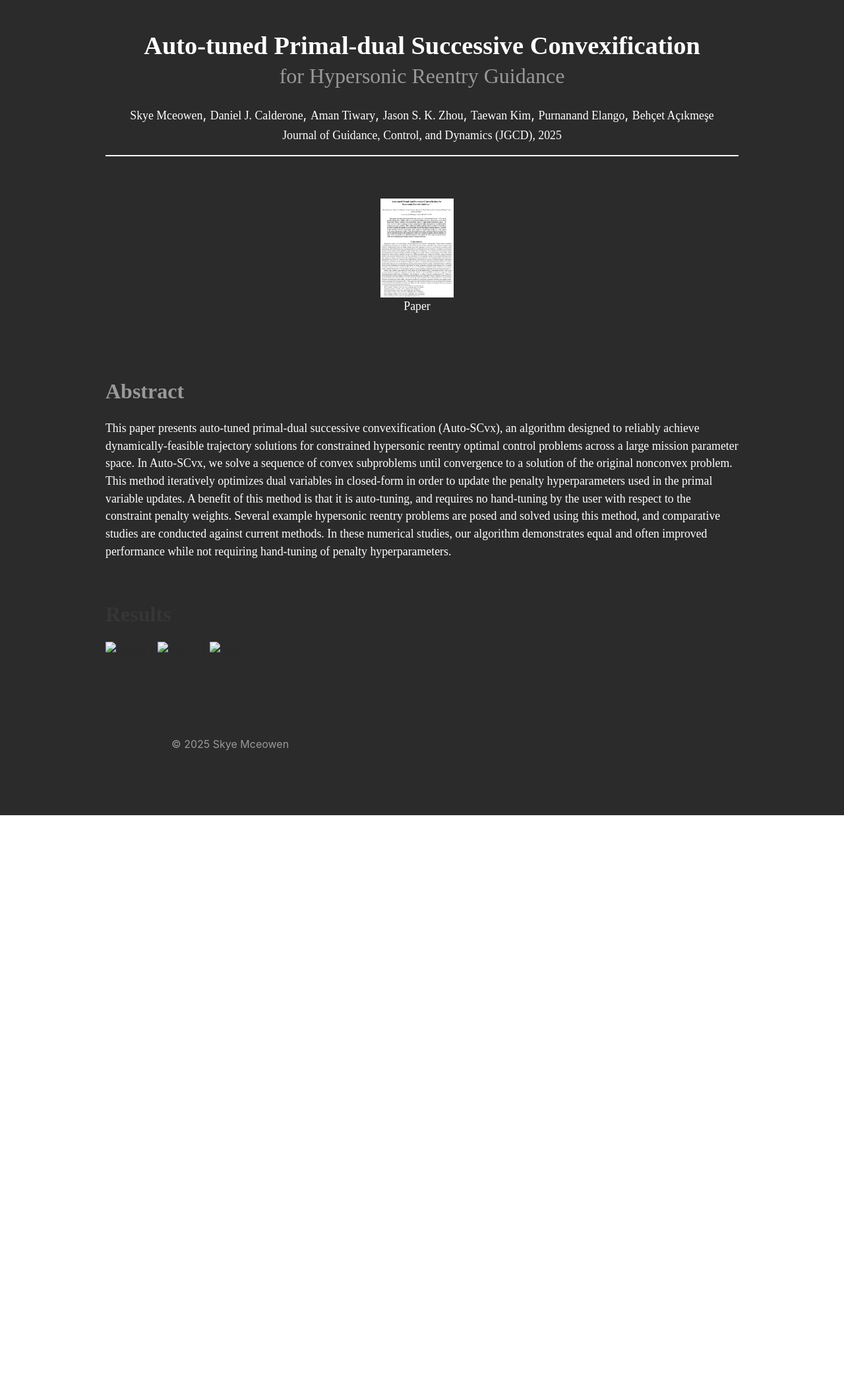
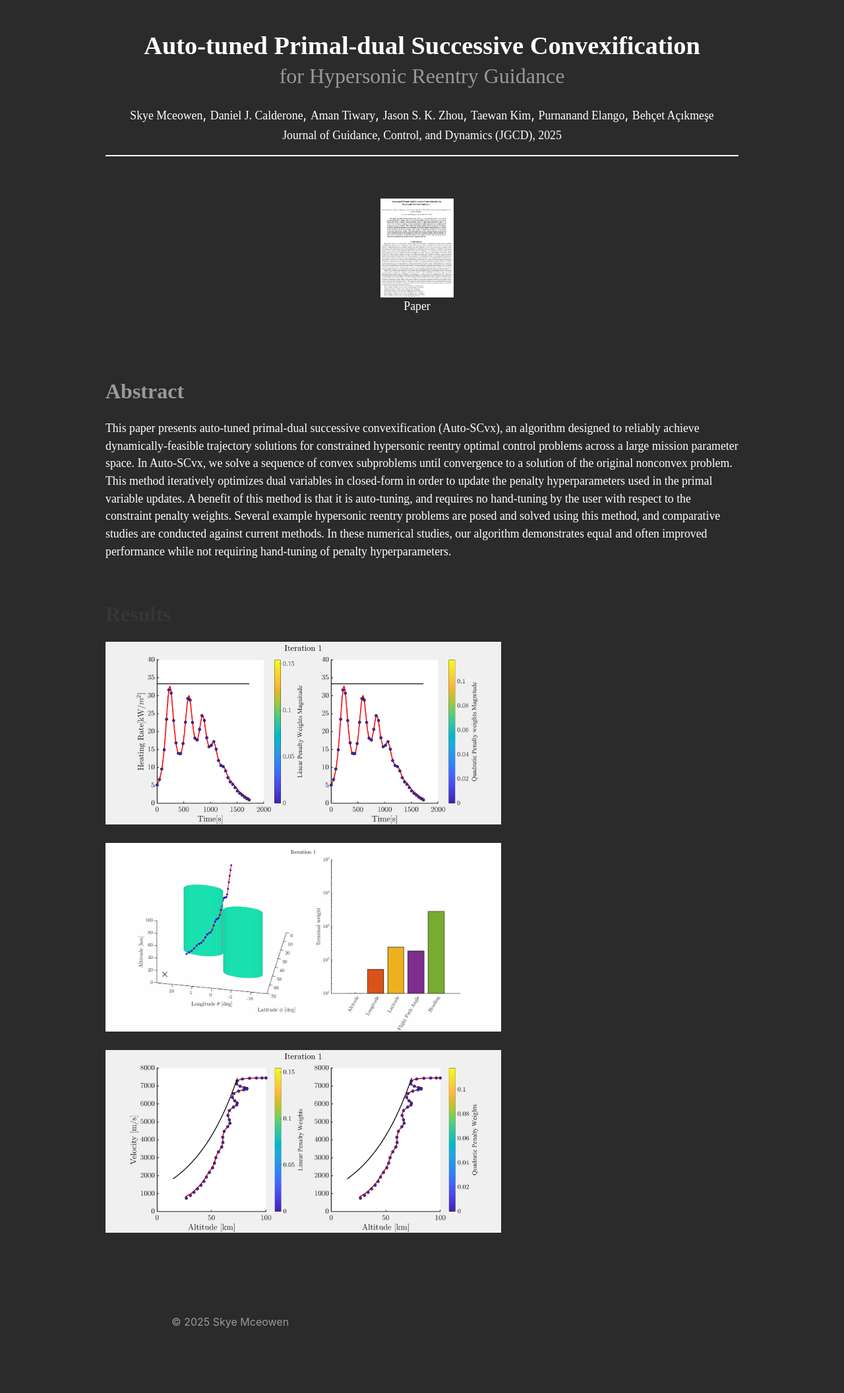
Before and after one commit to mceowen/mceowen.github.io, a Jekyll site: the page papers/autoscvx_jgcd/index.html, which Jekyll copies as it is, in a window 1280 px wide. Shown: the whole page at 66% size. Built offline with Jekyll 4.4.1, drawn with Linux system fonts in a browser that asks for light colours; some web fonts are replaced; comment, search, counter and statistics services are not loaded; a style sheet for code colours, icons or effects is not loaded; before the commit the page ends 1236 px from its top, so only the background shows below that.

Commit message:
improvements

```diff
--- a/_config.yml
+++ b/_config.yml
@@ -21,7 +21,7 @@ repository               : "mceowen/mceowen.github.io"
 #               Additional customization can be done by editing /_includes/author-profile.html
 author:
   # Biographic information
-  avatar           : "rosie.jpg" # Place an image in /images/ and reference it here
+  avatar           : "skye.jpg" # Place an image in /images/ and reference it here
   name             : "Skye Mceowen"
   pronouns         : # example: "she/her"
   bio              : "Ph.D. Candidate in the Autonomous Controls Laboratory at the University of Washington"
--- a/papers/autoscvx_jgcd/index.html
+++ b/papers/autoscvx_jgcd/index.html
@@ -151,9 +151,9 @@
   <div class="container is-max-desktop content">
     <h2 class="title" style="font-family: 'Computer Modern Sans'; font-size: clamp(24px, 2.5vw, 36px)">Results</h2>
     <p style="font-family: 'Computer Modern Sans'; font-size: clamp(16px, 1.39vw, 20px);">
-      <img src="static/heat_rate.gif" alt="Result 1" style="width: 100%; max-width: 600px; margin-bottom: 20px;">
-      <img src="static/terminal_weights.gif" alt="Result 2" style="width: 100%; max-width: 600px; margin-bottom: 20px;">
-      <img src="static/vel_alt.gif" alt="Result 3" style="width: 100%; max-width: 600px; margin-bottom: 20px;">
+      <img src="static/images/heat_rate.gif" alt="Result 1" style="width: 100%; max-width: 600px; margin-bottom: 20px;">
+      <img src="static/images/terminal_weights.gif" alt="Result 2" style="width: 100%; max-width: 600px; margin-bottom: 20px;">
+      <img src="static/images/vel_alt.gif" alt="Result 3" style="width: 100%; max-width: 600px; margin-bottom: 20px;">
     </p>
   </div>
 </section>
```
Also changed, not shown: images/rosie.jpg (deleted), images/skye.jpg (added), 1 other file.
